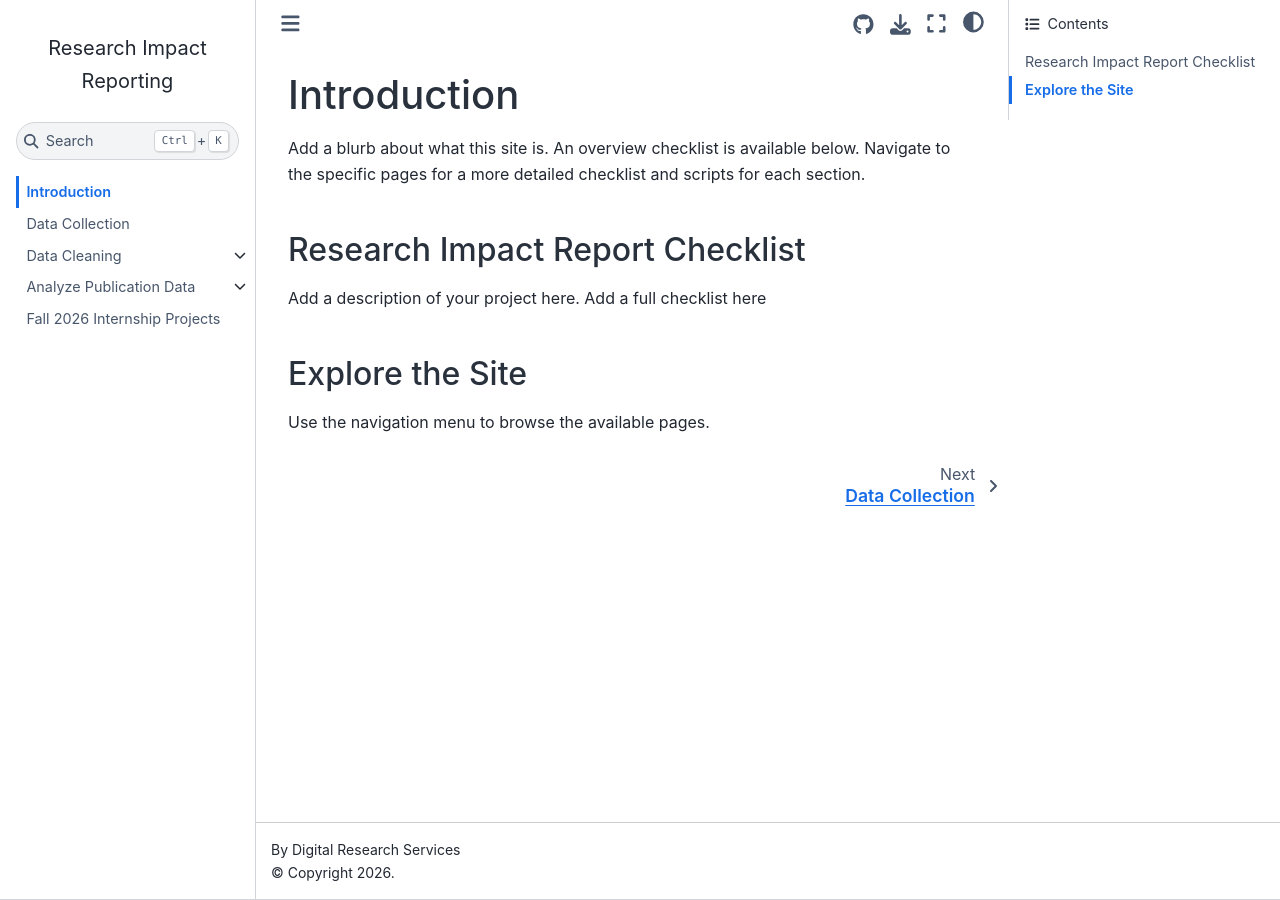
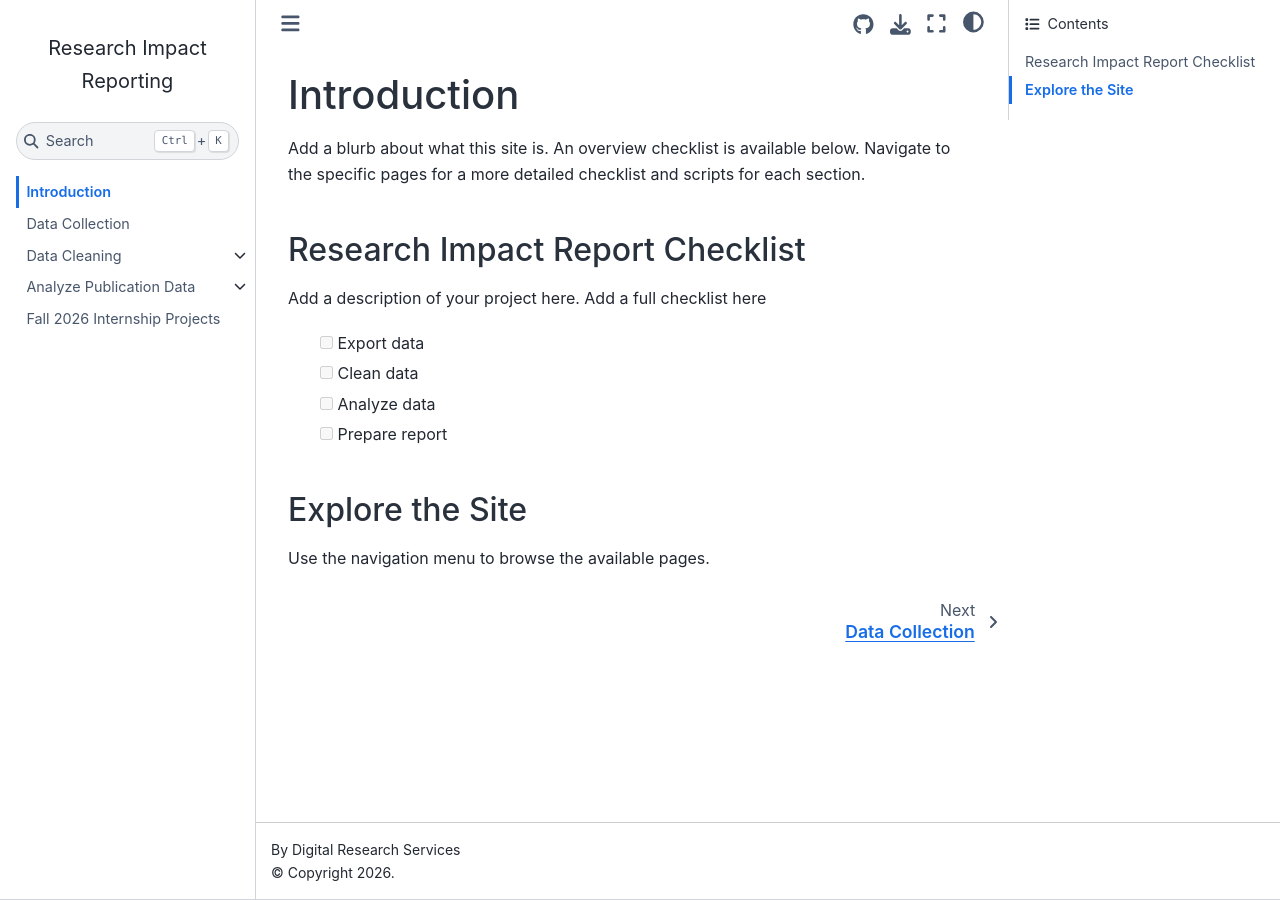
Before and after one commit to vvlooking/research-impact, a Jupyter Book: the page built from website/intro.md, in a window 1280 px wide. Built offline with Jupyter Book 1.0.4 settings and Sphinx 7.4.7 and the Sphinx Book theme 1.1.4, drawn with Linux system fonts in a browser that asks for light colours.

Commit message:
Add checklist items for data export and analysis
Added a checklist for the Research Impact Report.

```diff
--- a/website/intro.md
+++ b/website/intro.md
@@ -6,6 +6,11 @@ Add a blurb about what this site is. An overview checklist is available below. N
 
 Add a description of your project here. Add a full checklist here
 
+- [ ] Export data
+- [ ] Clean data
+- [ ] Analyze data
+- [ ] Prepare report
+
 ## Explore the Site
 
 Use the navigation menu to browse the available pages.
```
